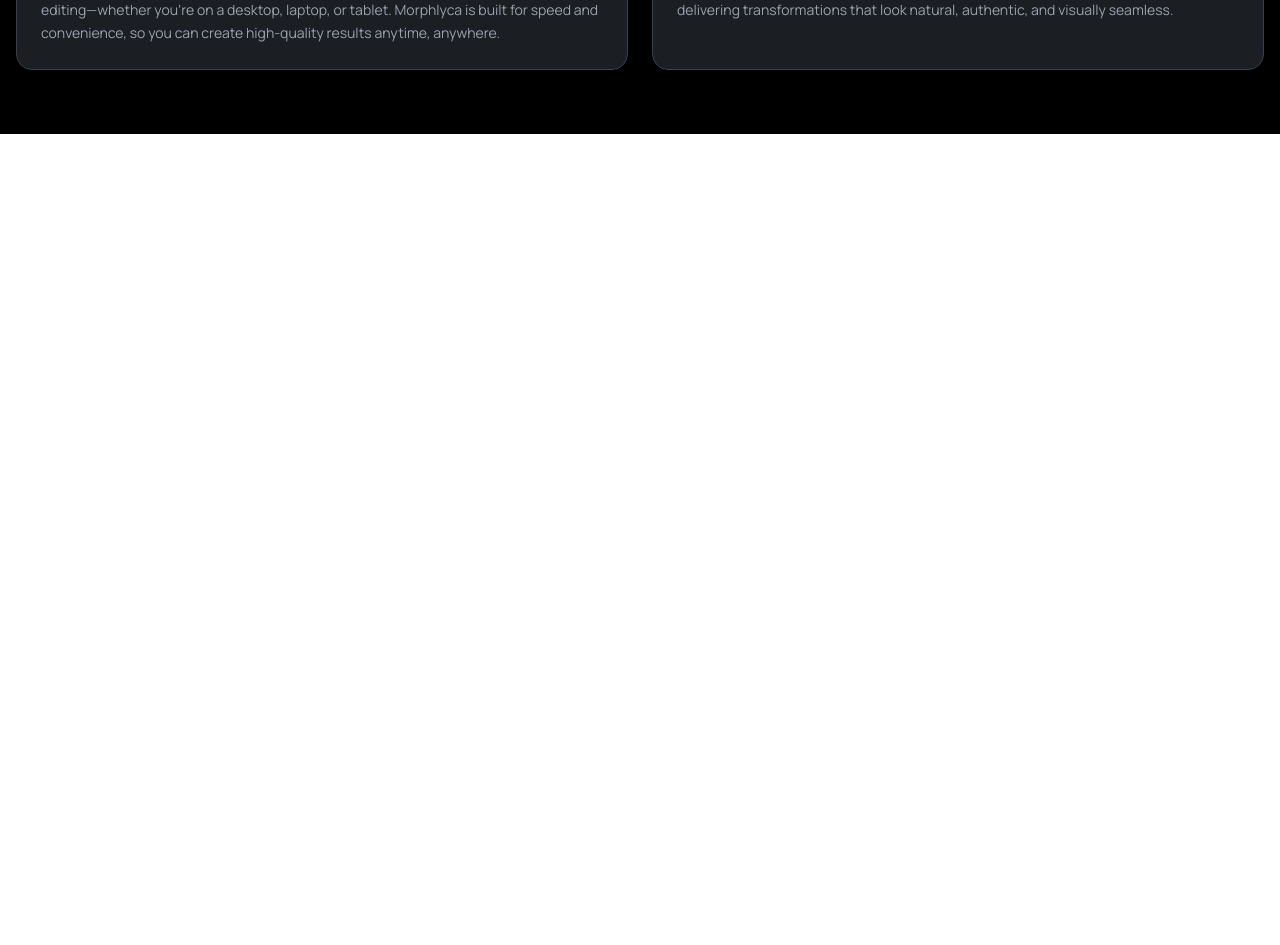
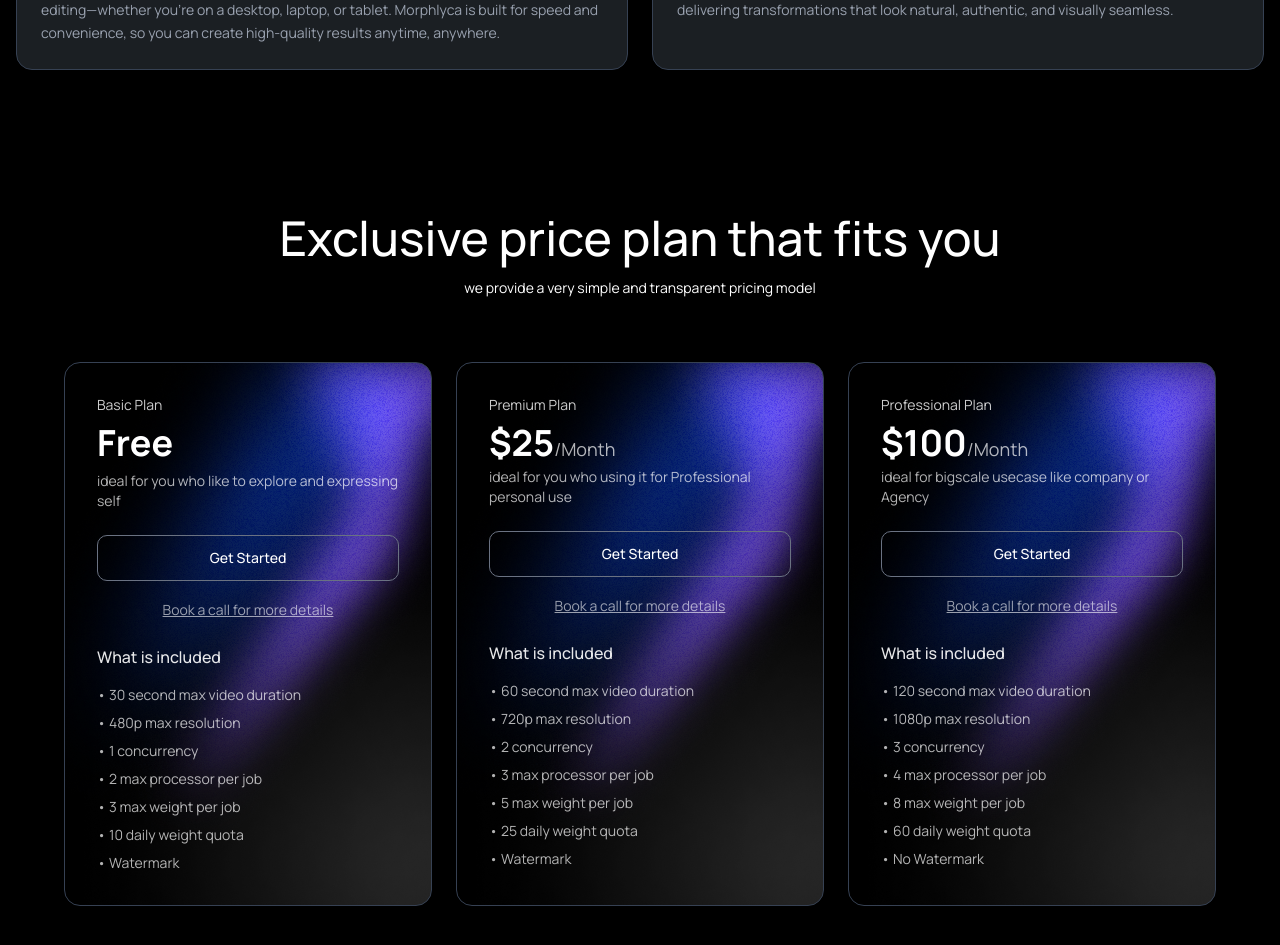
Before and after one commit to riskyasyam/morphlyca-fe, a Next.js app: page / in a window 1280 px wide. Shown: the part 2040-2985 px from the top of the page. Before the commit the page ends 2174 px from the top, so only its background shows below. Built offline with nearby package versions, Linux system fonts and the light colour scheme.

Commit message:
feat: pricing section

```diff
--- a/src/app/components/AboutSection.tsx
+++ b/src/app/components/AboutSection.tsx
@@ -6,7 +6,7 @@ const AboutSection = () => {
       <div className="max-w-7xl mx-auto">
         {/* Header */}
         <div className="text-center mb-16">
-          <h2 className="text-4xl md:text-4xl mb-4">
+          <h2 className="text-4xl font-medium md:text-4xl mb-4">
             Why you should use Morphlyca AI Tool?
           </h2>
           <p className="text-gray-400 text-sm max-w-3xl mx-auto">
--- /dev/null
+++ b/src/app/components/PricingSection.tsx
@@ -0,0 +1,130 @@
+import React from 'react';
+
+const PricingSection = () => {
+  return (
+    <section className="bg-black text-white py-20 px-4">
+      <div className="max-w-7xl mx-auto">
+        {/* Header */}
+        <div className="text-center mb-16">
+          <h2 className="text-4xl md:text-5xl font-medium mb-4">
+            Exclusive price plan that fits you
+          </h2>
+          <p className="text-white text-sm">
+            we provide a very simple and transparent pricing model
+          </p>
+        </div>
+
+        {/* Pricing Cards */}
+        <div className="grid md:grid-cols-3 gap-6 max-w-6xl mx-auto">
+          {/* Basic Plan */}
+          <div className="relative rounded-2xl p-8 border border-gray-700 bg-[url('/images/basic-plan.png')] backdrop-blur-sm">
+            <div className="mb-6">
+              <h3 className="text-white/80 text-sm mb-2">Basic Plan</h3>
+              <div className="text-4xl font-bold mb-2">Free</div>
+              <p className="text-white/70 text-sm">
+                ideal for you who like to explore and expressing self
+              </p>
+            </div>
+
+            <button className="w-full bg-transparent border border-gray-500 text-white py-3 rounded-lg mb-4 hover:bg-gradient-to-r from-green-primary via-green-foreground to-green-secondary hover:text-black font-medium text-sm transition-colors">
+              Get Started
+            </button>
+
+            <div className="text-center mb-6">
+              <a href="#" className="text-white/60 text-sm underline hover:text-white/80">
+                Book a call for more details
+              </a>
+            </div>
+
+            <div>
+              <h4 className="text-white/90 font-medium mb-4">What is included</h4>
+              <ul className="space-y-2 text-sm text-white/70">
+                <li>• 30 second max video duration</li>
+                <li>• 480p max resolution</li>
+                <li>• 1 concurrency</li>
+                <li>• 2 max processor per job</li>
+                <li>• 3 max weight per job</li>
+                <li>• 10 daily weight quota</li>
+                <li>• Watermark</li>
+              </ul>
+            </div>
+          </div>
+
+          {/* Premium Plan */}
+          <div className="relative rounded-2xl p-8 border border-gray-700 bg-[url('/images/basic-plan.png')] backdrop-blur-sm">
+            <div className="mb-6">
+              <h3 className="text-white/80 text-sm mb-2">Premium Plan</h3>
+              <div className="text-4xl font-bold mb-1">
+                $25<span className="text-lg font-normal text-white/70">/Month</span>
+              </div>
+              <p className="text-white/70 text-sm">
+                ideal for you who using it for Professional personal use
+              </p>
+            </div>
+
+              <button className="w-full bg-transparent border border-gray-500 text-white py-3 rounded-lg mb-4 hover:bg-gradient-to-r from-green-primary via-green-foreground to-green-secondary hover:text-black font-medium text-sm transition-colors">
+              Get Started
+            </button>
+
+            <div className="text-center mb-6">
+              <a href="#" className="text-white/60 text-sm underline hover:text-white/80">
+                Book a call for more details
+              </a>
+            </div>
+
+            <div>
+              <h4 className="text-white/90 font-medium mb-4">What is included</h4>
+              <ul className="space-y-2 text-sm text-white/70">
+                <li>• 60 second max video duration</li>
+                <li>• 720p max resolution</li>
+                <li>• 2 concurrency</li>
+                <li>• 3 max processor per job</li>
+                <li>• 5 max weight per job</li>
+                <li>• 25 daily weight quota</li>
+                <li>• Watermark</li>
+              </ul>
+            </div>
+          </div>
+
+          {/* Professional Plan */}
+          <div className="relative rounded-2xl p-8 border border-gray-700 bg-[url('/images/basic-plan.png')] backdrop-blur-sm">
+            <div className="mb-6">
+              <h3 className="text-white/80 text-sm mb-2">Professional Plan</h3>
+              <div className="text-4xl font-bold mb-1">
+                $100<span className="text-lg font-normal text-white/70">/Month</span>
+              </div>
+              <p className="text-white/70 text-sm">
+                ideal for bigscale usecase like company or Agency
+              </p>
+            </div>
+
+             <button className="w-full bg-transparent border border-gray-500 text-white py-3 rounded-lg mb-4 hover:bg-gradient-to-r from-green-primary via-green-foreground to-green-secondary hover:text-black font-medium text-sm transition-colors">
+              Get Started
+            </button>
+
+            <div className="text-center mb-6">
+              <a href="#" className="text-white/60 text-sm underline hover:text-white/80">
+                Book a call for more details
+              </a>
+            </div>
+
+            <div>
+              <h4 className="text-white/90 font-medium mb-4">What is included</h4>
+              <ul className="space-y-2 text-sm text-white/70">
+                <li>• 120 second max video duration</li>
+                <li>• 1080p max resolution</li>
+                <li>• 3 concurrency</li>
+                <li>• 4 max processor per job</li>
+                <li>• 8 max weight per job</li>
+                <li>• 60 daily weight quota</li>
+                <li>• No Watermark</li>
+              </ul>
+            </div>
+          </div>
+        </div>
+      </div>
+    </section>
+  );
+};
+
+export default PricingSection;
--- a/src/app/page.tsx
+++ b/src/app/page.tsx
@@ -2,6 +2,7 @@
 
 import AboutSection from "./components/AboutSection";
 import HeroSection from "./components/HeroSection";
+import PricingSection from "./components/PricingSection";
 
 export default function Home() {
 
@@ -9,6 +10,7 @@ export default function Home() {
       <>
       <HeroSection />
       <AboutSection />
+      <PricingSection />
       </>
   );
 }
```
Also changed, not shown: public/images/basic-plan.png (added).
